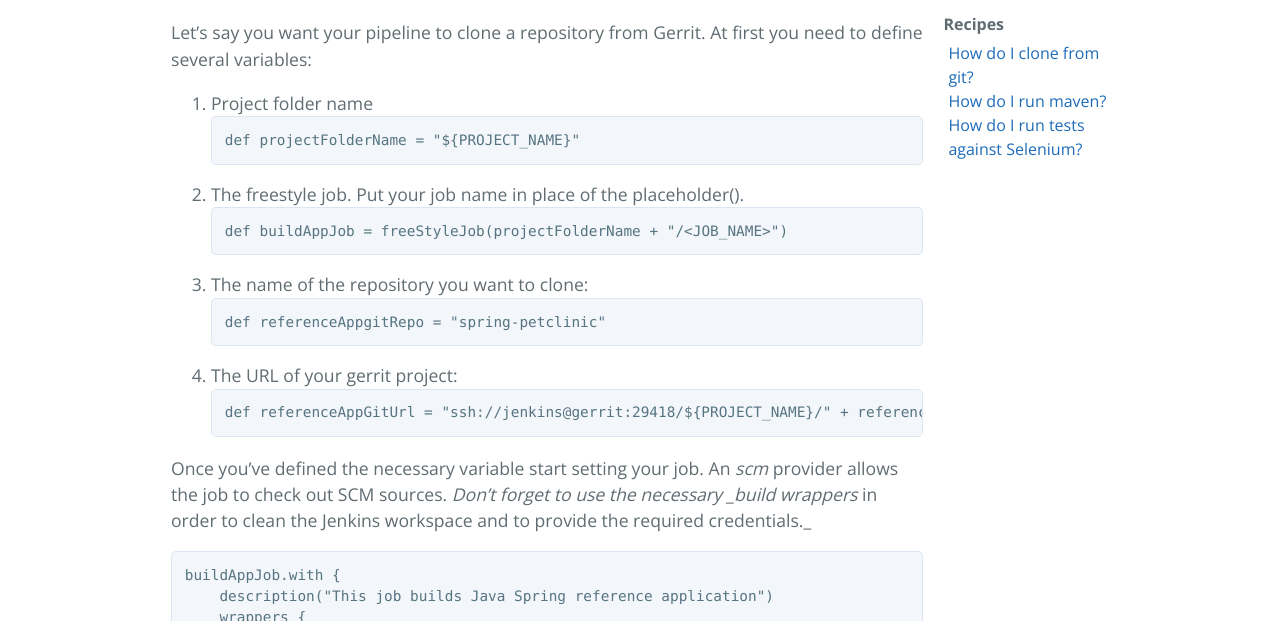
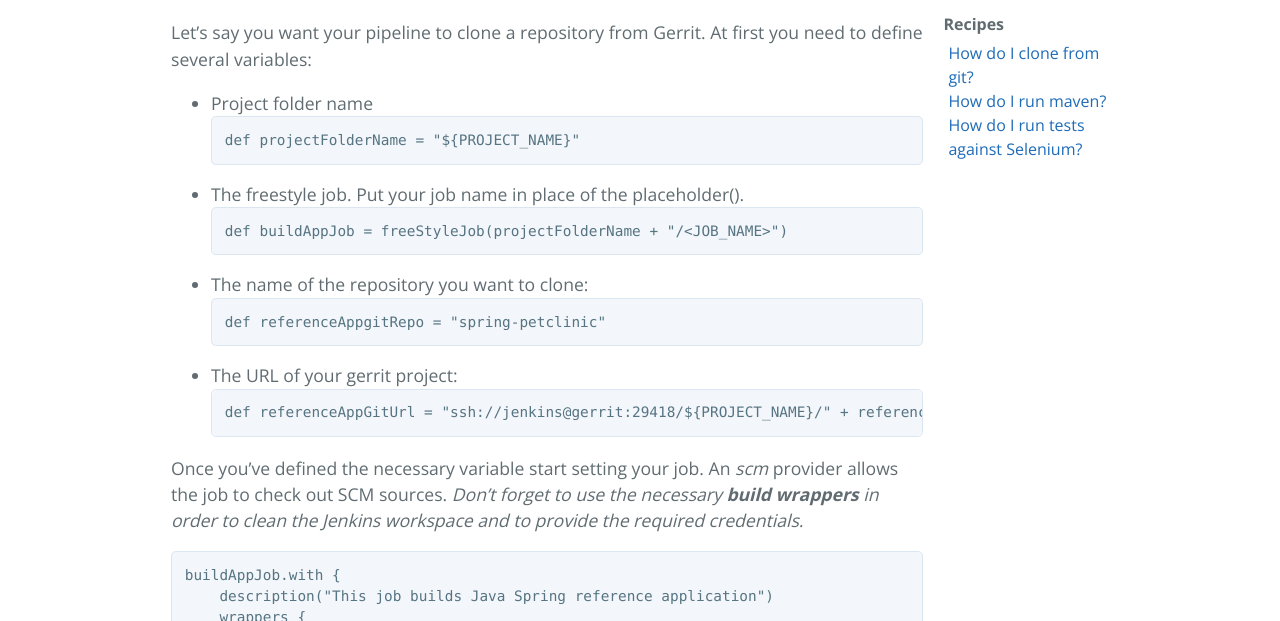
Before and after one commit to alexeymhv/adop-cartridges-cookbook, a Jekyll site: the page built from _docs/recipes/git-clone.md, in a window 1280 px wide. Shown: the part 282-903 px from the top of the page. Built offline with Jekyll 4.4.1, drawn with Linux system fonts in a browser that asks for light colours; part of the change alters nothing that is shown.

````diff
--- a/_docs/recipes/git-clone.md
+++ b/_docs/recipes/git-clone.md
@@ -6,27 +6,27 @@ permalink: /docs/recipes/git-clone/
 
 Let's say you want your pipeline to clone a repository from Gerrit.
 At first you need to define several variables:
-1. Project folder name
+* Project folder name
 ```groovy
 def projectFolderName = "${PROJECT_NAME}"
 ```
-2. The freestyle job.
+* The freestyle job.
 Put your job name in place of the placeholder(<JOB_NAME>).
 ```groovy
 def buildAppJob = freeStyleJob(projectFolderName + "/<JOB_NAME>")
 ```
-3. The name of the repository you want to clone:
+* The name of the repository you want to clone:
 ```groovy
 def referenceAppgitRepo = "spring-petclinic"
 ```
-4. The URL of your gerrit project:
+* The URL of your gerrit project:
 ```groovy
 def referenceAppGitUrl = "ssh://jenkins@gerrit:29418/${PROJECT_NAME}/" + referenceAppgitRepo
 ```
 
 Once you've defined the necessary variable start setting your job.
 An _scm_ provider allows the job to check out SCM sources.
-_Don't forget to use the necessary _build wrappers_ in order to clean the Jenkins workspace and to provide the required credentials._
+_Don't forget to use the necessary **build wrappers** in order to clean the Jenkins workspace and to provide the required credentials._
 ```groovy
 buildAppJob.with {
     description("This job builds Java Spring reference application")
````
